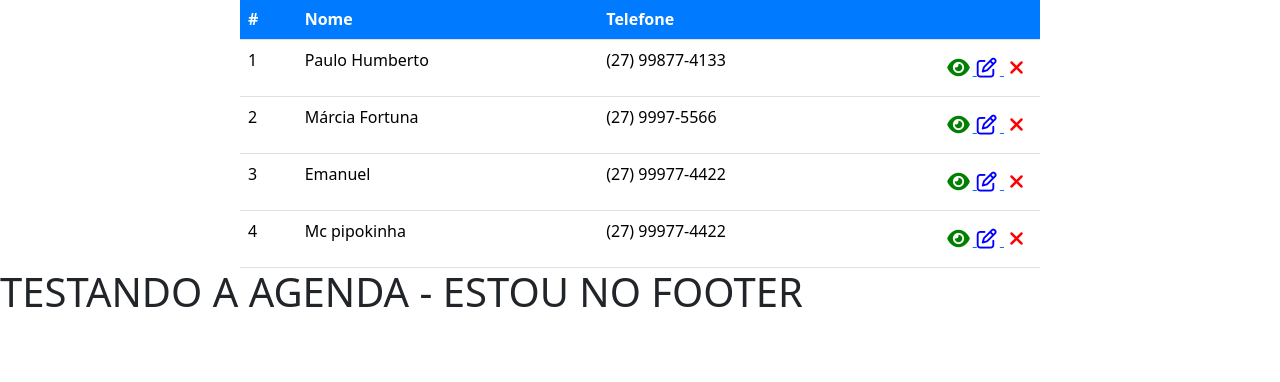
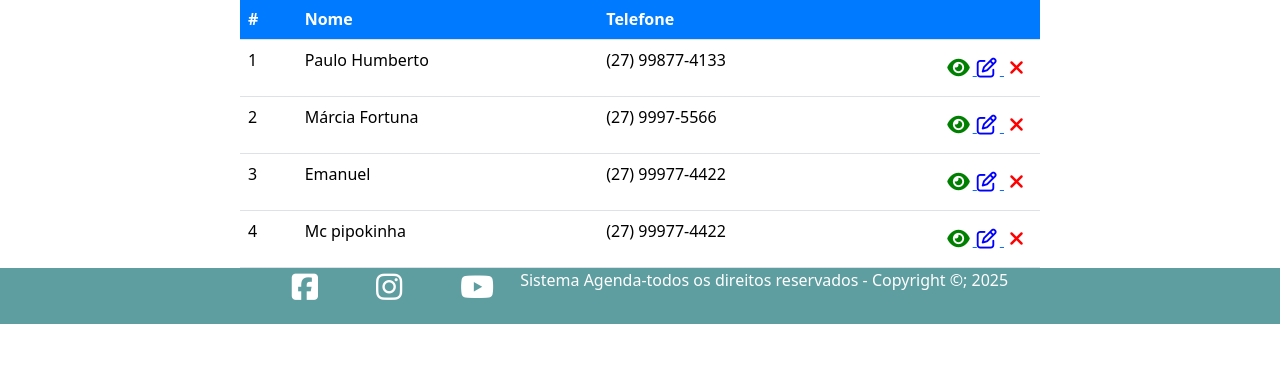
Before and after one commit to PedroTavares05/Prj-agenda, a PHP site: page / in a window 1280 px wide. Shown: the part 170-552 px from the top of the page. Run offline with PHP 8.4, Linux system fonts and the light colour scheme; data comes from the database, SQL or seed files in the repository.

Commit message:
finalização do footer e estilização

```diff
--- a/css/estilos.css
+++ b/css/estilos.css
@@ -84,3 +84,46 @@
     color: darkred; /* Altera a cor ao passar o mouse */
     transform: scale(1.1); /* Aumenta o tamanho ao passar o mouse */
 }
+
+#footer-agenda{
+    background-color: cadetblue;
+    width: 100%;
+    display: flex;
+    justify-content: center;
+    color: #ffffff;
+    box-sizing: border-box;
+
+}
+
+
+#redesocial-container ul, #footer-links-conteiner ul{
+    list-style: none;
+    padding: 0;
+}
+
+#redesocial-container li, #footer-links-conteiner li{
+    display: inline-block;
+    margin: 0 20px;
+}
+
+#redesocial-container li{
+    width: 40px;
+    height: 40px;
+    border-radius: 100%;
+    transition: .5s;
+    line-height: 3;
+}
+
+#redesocial-container a, #footer-links-conteiner a{
+    color: #ffffff;
+    transition: 5s;
+}
+
+#redesocial-container li i{
+    font-size: 30px;
+
+}
+
+#redesocial-container li:hover{
+    background-color: #696969;
+}
--- a/index.php
+++ b/index.php
@@ -38,8 +38,8 @@ include_once("config/processo.php");
             <?php foreach($contatos as $contatos): ?>
                 <tr>
                     <td scope="row" class="col-id"><?= $contatos["id"] ?></td>
-                    <td scope="row" class="col-id"><?= $contatos["nome"] ?></td>
-                    <td scope="row" class="col-id"><?= $contatos["tel"] ?></td>
+                    <td scope="row" class="col-name"><?= $contatos["nome"] ?></td>
+                    <td scope="row" class="col-cell"><?= $contatos["tel"] ?></td>
                     <!--INSERINDO OS ÍCONES-->
                     <td class="actions-icons">
                         <a href="#">
--- a/templates/footer.php
+++ b/templates/footer.php
@@ -1,14 +1,62 @@
+<?php
+//INCLUINDO A CHAMADA DO ARQUIVO URL.PHP QUE CONTÉM O PADRÃO DE DIRECIONAMENTO PARA OUTRAS PASTAS DO PROJETO
+//include_once em PHP serve para incluir um arquivo em outro, mas apenas uma vez durante a execução do script
+
+include_once("config/url.php");
+
+?>
+
 <!DOCTYPE html>
 <html lang="pt-br">
 
 <head>
     <meta charset="UTF-8">
+    <meta http-equiv="X-UA-Compatible" content="IE=edge">
     <meta name="viewport" content="width=device-width, initial-scale=1.0">
+
+    <!--BIBLIOTECA DO BOOTSTRAP-->
+    <link rel="stylesheet" href="https://cdnjs.cloudflare.com/ajax/libs/twitter-bootstrap/5.3.3/css/bootstrap.min.css"
+        integrity="sha512-jnSuA4Ss2PkkikSOLtYs8BlYIeeIK1h99ty4YfvRPAlzr377vr3CXDb7sb7eEEBYjDtcYj+AjBH3FLv5uSJuXg=="
+        crossorigin="anonymous" referrerpolicy="no-referrer" />
+
+    <!--FONT - awesome - FONTE DE ÍCONES -->
+    <link rel="stylesheet" href="https://cdnjs.cloudflare.com/ajax/libs/font-awesome/6.7.2/css/all.min.css"
+        integrity="sha512-Evv84Mr4kqVGRNSgIGL/F/aIDqQb7xQ2vcrdIwxfjThSH8CSR7PBEakCr51Ck+w+/U6swU2Im1vVX0SVk9ABhg=="
+        crossorigin="anonymous" referrerpolicy="no-referrer" />
+
+    <!--DIRECIONANDO PARA A PASTA CSS -->
+    <link rel="stylesheet" href="<?= $Base_url ?>css/estilos.css">
+
     <title>Agenda de Contatos</title>
 </head>
 
 <body>
-    <h1>TESTANDO A AGENDA - ESTOU NO FOOTER</h1>
+
+<footer id="footer-agenda">
+
+        <div id="redesocial-container">
+            <ul id="footer-links-conteiner">
+                <li>
+            <a href="#">
+                    <i class="fab fa-facebook-square"></i>
+            </a>
+                </li>
+                <li>
+                    <a href="#">
+                        <i class="fab fa-instagram"></i>
+                    </a>
+                </li>
+                <li>
+                    <a href="https://www.youtube.com/watch?v=D5mEvVImgmU&list=RDp04DOfVAdic&index=8">
+                        <i class="fab fa-youtube"></i>
+                    </a>
+                </li>
+            </ul>
+        </div>
+
+        <p class="footer-text">Sistema Agenda-todos os direitos reservados - Copyright &copy;; 2025</p>
+</footer>
+
 </body>
 
 </html>
```
